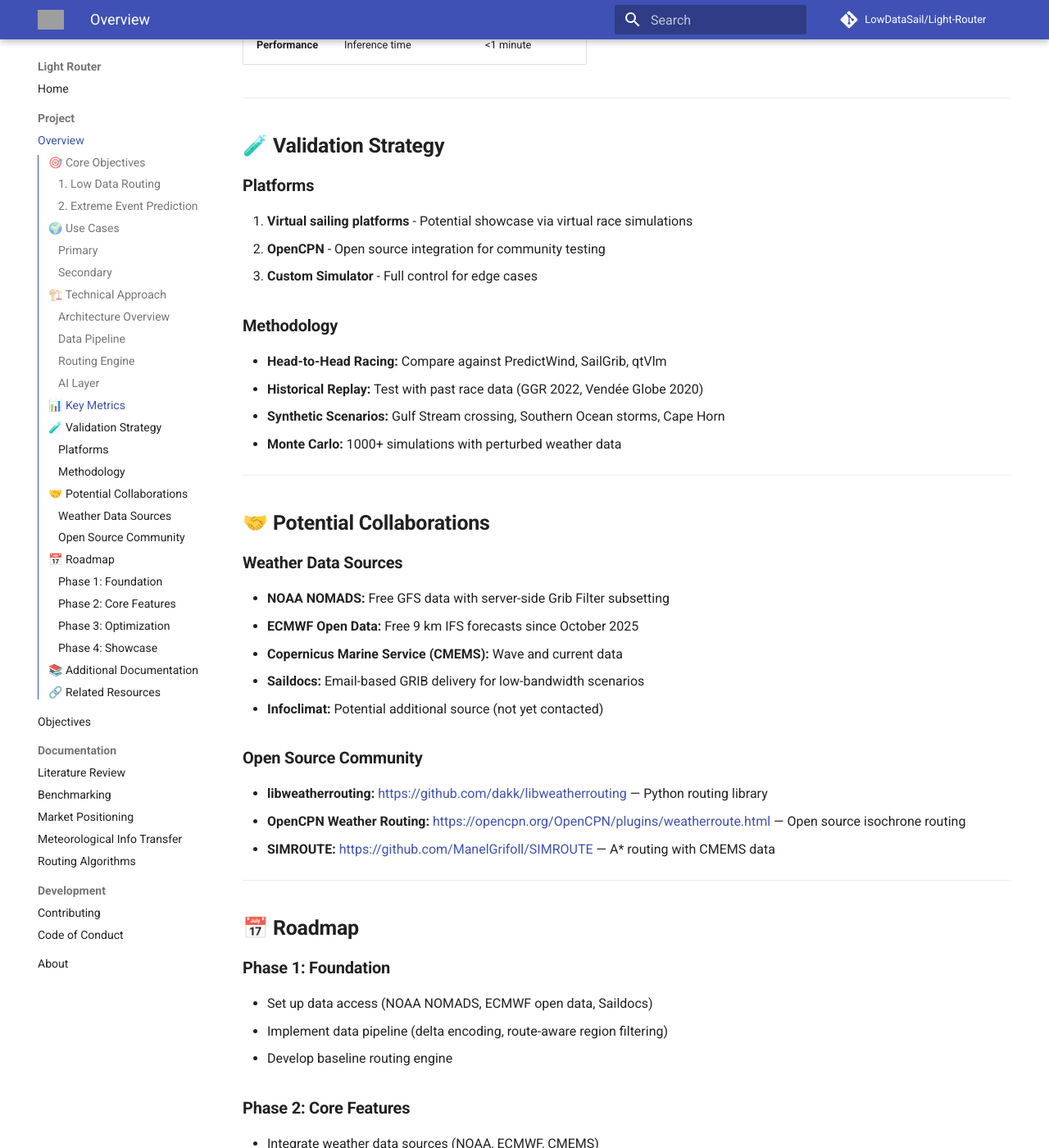
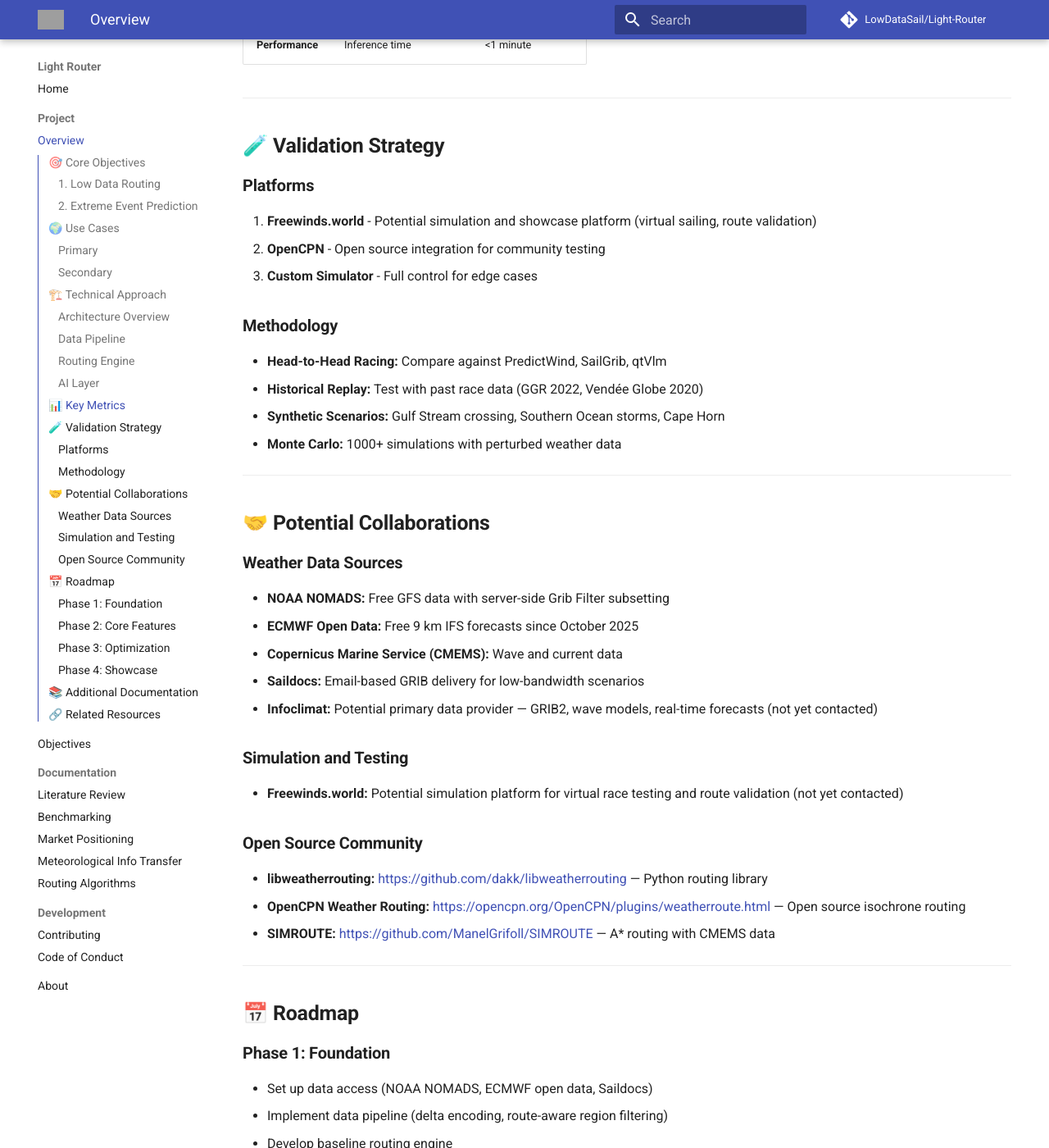
Before and after one commit to LowDataSail/Light-Router, an MkDocs documentation site: the page built from docs/PROJECT_DESCRIPTION.md, in a window 1280 px wide and 1400 px high, scrolled down 2517 px. Shown: the whole window at 82% size. Built offline with MkDocs 1.6.1 and Material for MkDocs 9.7.7, drawn with Linux system fonts in a browser that asks for light colours; comment, search, counter and statistics services are not loaded; some of the changed text lies outside the part shown; grey boxes are pictures that could not be loaded.

Commit message:
Restore Infoclimat and Freewinds.world as potential collaborations
Re-adds both entities with honest status labels (not yet contacted)
in validation strategy, collaborations, roadmap, and related resources.

Generated by Mistral Vibe.
Co-Authored-By: Mistral Vibe <vibe@mistral.ai>

```diff
--- a/docs/PROJECT_DESCRIPTION.md
+++ b/docs/PROJECT_DESCRIPTION.md
@@ -95,7 +95,7 @@
 ## **🧪 Validation Strategy**
 
 ### **Platforms**
-1. **Virtual sailing platforms** - Potential showcase via virtual race simulations
+1. **Freewinds.world** - Potential simulation and showcase platform (virtual sailing, route validation)
 2. **OpenCPN** - Open source integration for community testing
 3. **Custom Simulator** - Full control for edge cases
 
@@ -114,7 +114,10 @@
 - **ECMWF Open Data:** Free 9 km IFS forecasts since October 2025
 - **Copernicus Marine Service (CMEMS):** Wave and current data
 - **Saildocs:** Email-based GRIB delivery for low-bandwidth scenarios
-- **Infoclimat:** Potential additional source (not yet contacted)
+- **Infoclimat:** Potential primary data provider — GRIB2, wave models, real-time forecasts (not yet contacted)
+
+### **Simulation and Testing**
+- **Freewinds.world:** Potential simulation platform for virtual race testing and route validation (not yet contacted)
 
 ### **Open Source Community**
 - **libweatherrouting:** [https://github.com/dakk/libweatherrouting](https://github.com/dakk/libweatherrouting) — Python routing library
@@ -141,7 +144,7 @@
 - Validate with real-world testing
 
 ### **Phase 4: Showcase**
-- Deploy on virtual sailing platforms
+- Deploy on Freewinds.world (if collaboration established)
 - Publish benchmark results
 - Engage sailing community
 
@@ -162,6 +165,8 @@
 - [ECMWF Open Data](https://data.ecmwf.int) — Free since October 2025
 - [Copernicus Marine Service](https://marine.copernicus.eu) — Wave and current data
 - [Saildocs](http://www.saildocs.com) — Email-based GRIB service
+- [Infoclimat](https://www.infoclimat.fr) — Potential data provider
+- [Freewinds.world](https://freewinds.world) — Potential simulation platform
 - [Golden Globe Race 2026](https://goldengloberace.com) — Starts September 6, 2026
 
 ---
```
Also changed, not shown: README.md (+2 -0 lines).
